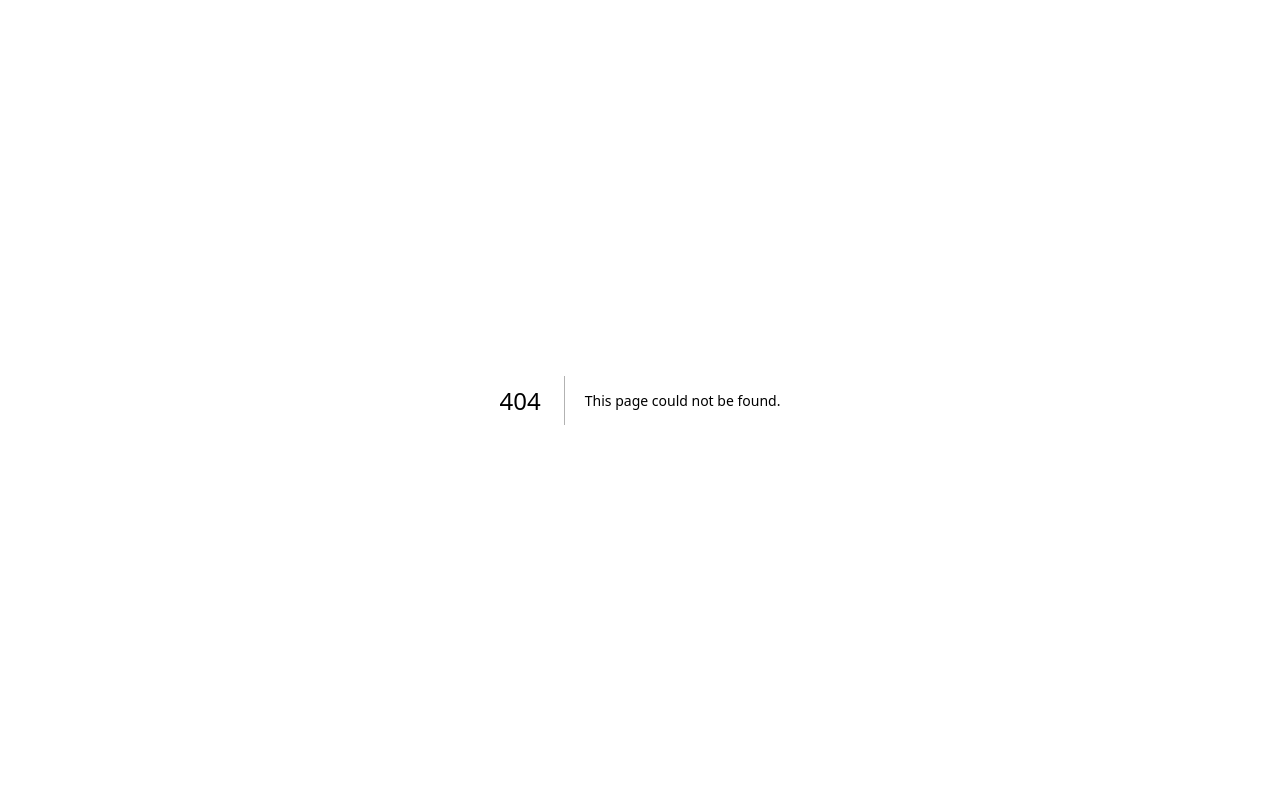
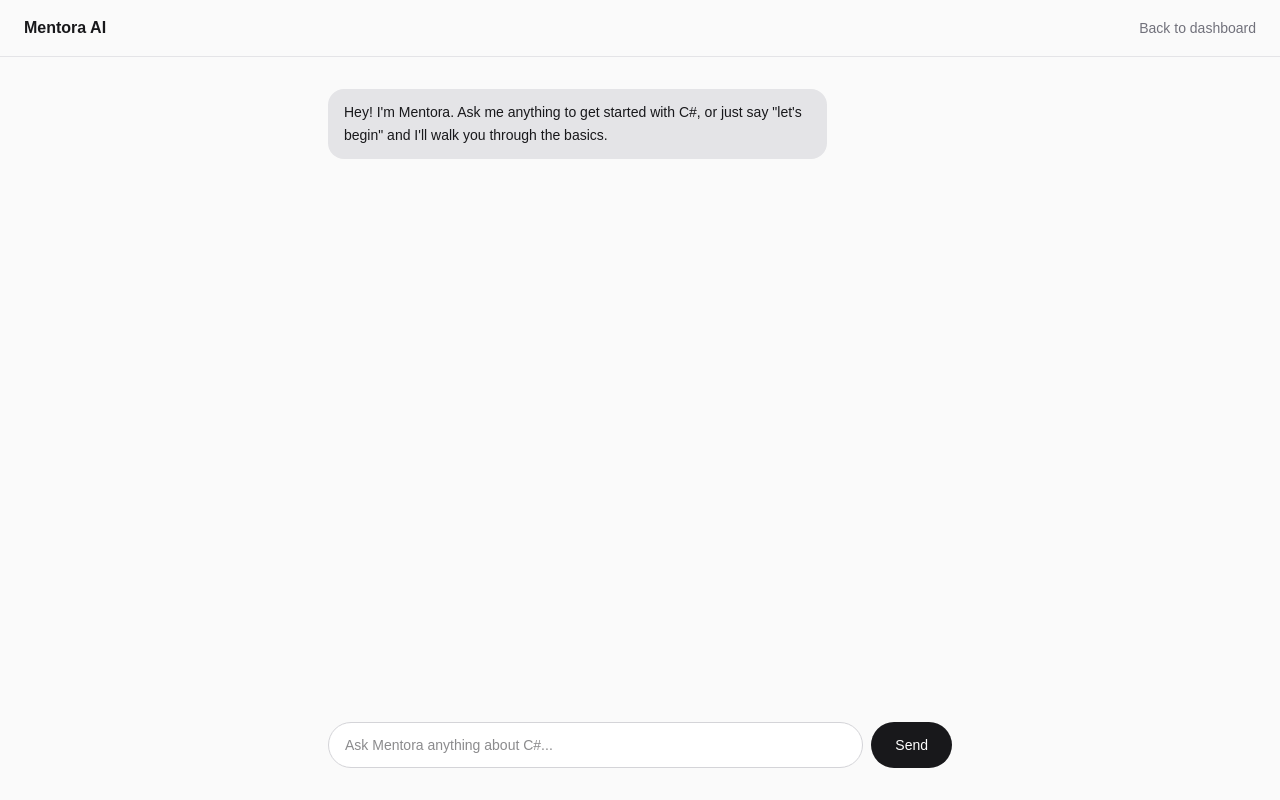
Before and after one commit to adnanashiq1/mentora-ai, a Next.js app: page /chat in a window 1280 px wide. Before the commit this address had no page. Built offline with nearby package versions, Linux system fonts and the light colour scheme.

Commit message:
Stage 3: switch to Gemini API (free tier)

```diff
--- /dev/null
+++ b/src/app/api/chat/route.ts
@@ -0,0 +1,66 @@
+import { auth } from "@clerk/nextjs/server";
+import { NextResponse } from "next/server";
+import { getProfile } from "@/lib/db";
+
+type ChatMessage = { role: "user" | "assistant"; content: string };
+
+export async function POST(req: Request) {
+  const { userId } = await auth();
+  if (!userId) {
+    return NextResponse.json({ error: "Not signed in" }, { status: 401 });
+  }
+
+  const profile = await getProfile(userId);
+  if (!profile) {
+    return NextResponse.json({ error: "No profile found" }, { status: 400 });
+  }
+
+  const { messages }: { messages: ChatMessage[] } = await req.json();
+
+  const systemPrompt = `You are Mentora, a friendly, patient AI programming tutor teaching this student C#.
+
+Student profile:
+- Interests: ${profile.interests}
+- Background: ${profile.background}
+- Learning goal: ${profile.learning_goal}
+- Primary analogy domain: ${profile.analogy_domain}
+
+Rules:
+- Explain every new concept using an analogy from their primary analogy domain (${profile.analogy_domain}) first, before giving the generic/textbook explanation.
+- Keep explanations focused and conversational, not like a textbook wall of text.
+- When showing code, use short, runnable C# snippets.
+- If they seem confused, re-explain more simply using an even more concrete example from the same domain, don't just repeat yourself.
+- Never invent facts about their interests or background beyond what they told you — ask if you need more detail.`;
+
+  // Gemini uses "model" instead of "assistant", and wraps text in a "parts" array.
+  const contents = messages.map((m) => ({
+    role: m.role === "assistant" ? "model" : "user",
+    parts: [{ text: m.content }],
+  }));
+
+  const model = "gemini-2.5-flash";
+  const response = await fetch(
+    `https://generativelanguage.googleapis.com/v1beta/models/${model}:generateContent?key=${process.env.GEMINI_API_KEY}`,
+    {
+      method: "POST",
+      headers: { "Content-Type": "application/json" },
+      body: JSON.stringify({
+        system_instruction: { parts: [{ text: systemPrompt }] },
+        contents,
+      }),
+    }
+  );
+
+  if (!response.ok) {
+    const errText = await response.text();
+    console.error("Gemini API error:", errText);
+    return NextResponse.json({ error: "AI request failed" }, { status: 500 });
+  }
+
+  const data = await response.json();
+  const reply =
+    data.candidates?.[0]?.content?.parts?.[0]?.text ??
+    "Sorry, I couldn't generate a response.";
+
+  return NextResponse.json({ reply });
+}
--- /dev/null
+++ b/src/app/chat/page.tsx
@@ -0,0 +1,114 @@
+"use client";
+
+import { useState, useRef, useEffect } from "react";
+import Link from "next/link";
+
+type Message = { role: "user" | "assistant"; content: string };
+
+export default function ChatPage() {
+  const [messages, setMessages] = useState<Message[]>([
+    {
+      role: "assistant",
+      content:
+        "Hey! I'm Mentora. Ask me anything to get started with C#, or just say \"let's begin\" and I'll walk you through the basics.",
+    },
+  ]);
+  const [input, setInput] = useState("");
+  const [loading, setLoading] = useState(false);
+  const bottomRef = useRef<HTMLDivElement>(null);
+
+  useEffect(() => {
+    bottomRef.current?.scrollIntoView({ behavior: "smooth" });
+  }, [messages]);
+
+  async function sendMessage(e: React.FormEvent) {
+    e.preventDefault();
+    if (!input.trim() || loading) return;
+
+    const newMessages: Message[] = [...messages, { role: "user", content: input }];
+    setMessages(newMessages);
+    setInput("");
+    setLoading(true);
+
+    try {
+      const res = await fetch("/api/chat", {
+        method: "POST",
+        headers: { "Content-Type": "application/json" },
+        body: JSON.stringify({ messages: newMessages }),
+      });
+      const data = await res.json();
+
+      if (res.ok) {
+        setMessages([...newMessages, { role: "assistant", content: data.reply }]);
+      } else {
+        setMessages([
+          ...newMessages,
+          { role: "assistant", content: "Something went wrong. Try again?" },
+        ]);
+      }
+    } catch {
+      setMessages([
+        ...newMessages,
+        { role: "assistant", content: "Network error. Try again?" },
+      ]);
+    } finally {
+      setLoading(false);
+    }
+  }
+
+  return (
+    <div className="flex min-h-screen flex-col bg-zinc-50 dark:bg-black">
+      <header className="flex items-center justify-between border-b border-zinc-200 px-6 py-4 dark:border-zinc-800">
+        <Link href="/dashboard" className="font-semibold text-zinc-900 dark:text-zinc-50">
+          Mentora AI
+        </Link>
+        <Link
+          href="/dashboard"
+          className="text-sm text-zinc-500 hover:text-zinc-900 dark:hover:text-zinc-50"
+        >
+          Back to dashboard
+        </Link>
+      </header>
+
+      <main className="mx-auto flex w-full max-w-2xl flex-1 flex-col gap-4 overflow-y-auto px-6 py-8">
+        {messages.map((m, i) => (
+          <div
+            key={i}
+            className={`max-w-[80%] rounded-2xl px-4 py-3 text-sm leading-relaxed whitespace-pre-wrap ${
+              m.role === "user"
+                ? "ml-auto bg-zinc-900 text-white dark:bg-white dark:text-black"
+                : "mr-auto bg-zinc-200 text-zinc-900 dark:bg-zinc-800 dark:text-zinc-50"
+            }`}
+          >
+            {m.content}
+          </div>
+        ))}
+        {loading && (
+          <div className="mr-auto rounded-2xl bg-zinc-200 px-4 py-3 text-sm text-zinc-500 dark:bg-zinc-800">
+            Mentora is thinking...
+          </div>
+        )}
+        <div ref={bottomRef} />
+      </main>
+
+      <form
+        onSubmit={sendMessage}
+        className="mx-auto flex w-full max-w-2xl gap-2 px-6 pb-8"
+      >
+        <input
+          value={input}
+          onChange={(e) => setInput(e.target.value)}
+          placeholder="Ask Mentora anything about C#..."
+          className="flex-1 rounded-full border border-zinc-300 bg-white px-4 py-3 text-sm text-zinc-900 dark:border-zinc-700 dark:bg-zinc-900 dark:text-zinc-50"
+        />
+        <button
+          type="submit"
+          disabled={loading}
+          className="rounded-full bg-zinc-900 px-6 py-3 text-sm font-medium text-white disabled:opacity-50 dark:bg-white dark:text-black"
+        >
+          Send
+        </button>
+      </form>
+    </div>
+  );
+}
--- a/src/app/dashboard/page.tsx
+++ b/src/app/dashboard/page.tsx
@@ -2,6 +2,7 @@ import { currentUser } from "@clerk/nextjs/server";
 import { UserButton } from "@clerk/nextjs";
 import { redirect } from "next/navigation";
 import { getProfile } from "@/lib/db";
+import Link from "next/link";
 
 export default async function DashboardPage() {
   const user = await currentUser();
@@ -33,8 +34,14 @@ export default async function DashboardPage() {
           <span className="font-medium text-zinc-900 dark:text-zinc-50">
             {profile.analogy_domain}
           </span>
-          . Your first chapter and the AI chat get built here in Stage 3.
+          .
         </p>
+        <Link
+          href="/chat"
+          className="rounded-full bg-zinc-900 px-6 py-3 text-sm font-medium text-white hover:bg-zinc-700 dark:bg-white dark:text-black"
+        >
+          Start chatting with Mentora
+        </Link>
       </main>
     </div>
   );
--- a/src/proxy.ts
+++ b/src/proxy.ts
@@ -2,7 +2,7 @@ import { clerkMiddleware, createRouteMatcher } from "@clerk/nextjs/server";
 
 // Routes that require the user to be signed in.
 // Add more protected routes here as we build them (e.g. "/chapters(.*)").
-const isProtectedRoute = createRouteMatcher(["/dashboard(.*)"]);
+const isProtectedRoute = createRouteMatcher(["/dashboard(.*)", "/chat(.*)", "/onboarding(.*)"]);
 
 export default clerkMiddleware(async (auth, req) => {
   if (isProtectedRoute(req)) {
```
Also changed, not shown: 1 other file (tests, documents, lock files or other folders).
